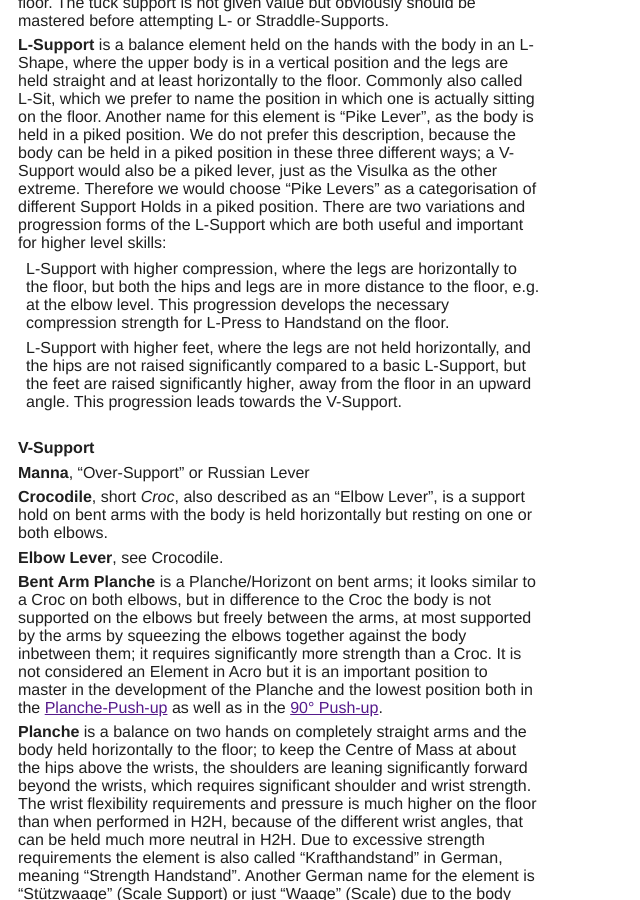
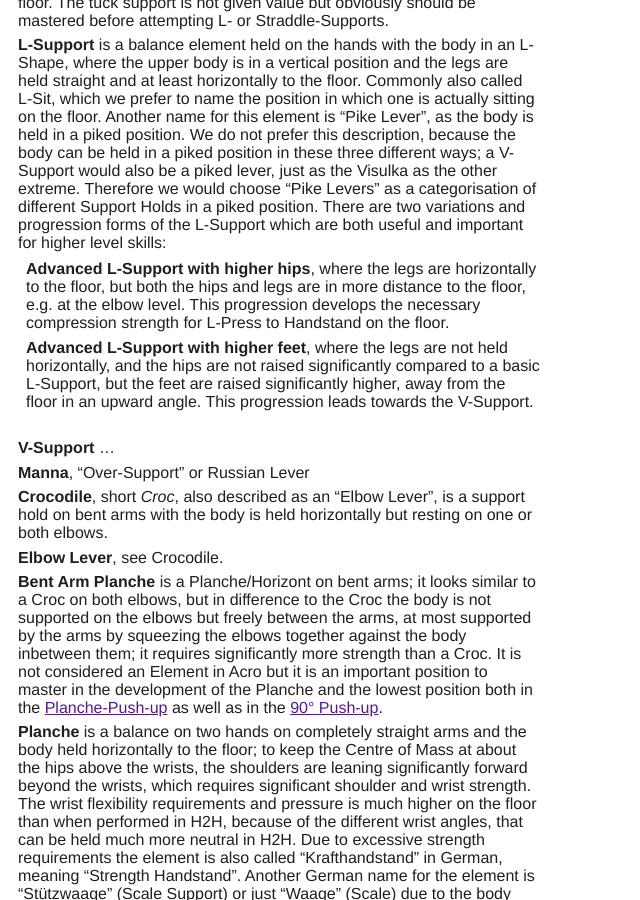
Before and after one commit to floshin/acrolib, a Jekyll site: the page built from glossary.md, in a window 1280 px wide and 900 px high, scrolled down 4170 px. Shown: the whole window, without its empty margins (0-640 px from the left). Built offline with Jekyll 4.4.1, drawn with Linux system fonts in a browser that asks for light colours; our own code applies the rules of GitHub Pages for plain Markdown files.

Commit message:
Update glossary.md

```diff
--- a/glossary.md
+++ b/glossary.md
@@ -118,9 +118,9 @@ We divide the Acrobatic terms into the following categories according to the cat
 * **Back Support**, similar to the Front Support, but held in the back of the base on straight arms, likewise with the top holding a hollow shape. It is not considered an element in itself, but is used as a starting position e.g. to lift the legs into a Straddle Support or to lift into a handstand with momentum of the base. Just as the front support it is a fundamental position to master for pairs, by which the base can develop the necessary stability on straight arms due to the lower centre of mass, resulting in easier balance. It is therefore commonly used as a preparatory step before attempting support holds with a higher centre of mass, such as Straddle Supports.
 * **Tuck-Support** is a preparatory element held on the hands with the body in a vertically tucked up position (not in a horizontally tucked up position, which would be a tuck planche). Less precisely it is described as a "Tuck Sit", which we prefer to name a similar position if actually seated on the floor. The tuck support is not given value but obviously should be mastered before attempting L- or Straddle-Supports.
 * **L-Support** is a balance element held on the hands with the body in an L-Shape, where the upper body is in a vertical position and the legs are held straight and at least horizontally to the floor. Commonly also called L-Sit, which we prefer to name the position in which one is actually sitting on the floor. Another name for this element is "Pike Lever", as the body is held in a piked position. We do not prefer this description, because the body can be held in a piked position in these three different ways; a V-Support would also be a piked lever, just as the Visulka as the other extreme. Therefore we would choose "Pike Levers" as a categorisation of different Support Holds in a piked position. There are two variations and progression forms of the L-Support which are both useful and important for higher level skills:
-   * L-Support with higher compression, where the legs are horizontally to the floor, but both the hips and legs are in more distance to the floor, e.g. at the elbow level. This progression develops the necessary compression strength for L-Press to Handstand on the floor.
-   * L-Support with higher feet, where the legs are not held horizontally, and the hips are not raised significantly compared to a basic L-Support, but the feet are raised significantly higher, away from the floor in an upward angle. This progression leads towards the V-Support.
-* **V-Support**
+   * **Advanced L-Support with higher hips**, where the legs are horizontally to the floor, but both the hips and legs are in more distance to the floor, e.g. at the elbow level. This progression develops the necessary compression strength for L-Press to Handstand on the floor.
+   * **Advanced L-Support with higher feet**, where the legs are not held horizontally, and the hips are not raised significantly compared to a basic L-Support, but the feet are raised significantly higher, away from the floor in an upward angle. This progression leads towards the V-Support.
+* **V-Support** ...
 * **Manna**, "Over-Support" or Russian Lever
 * **Crocodile**, short *Croc*, also described as an "Elbow Lever", is a support hold on bent arms with the body is held horizontally but resting on one or both elbows.
 * **Elbow Lever**, see Crocodile.
```
